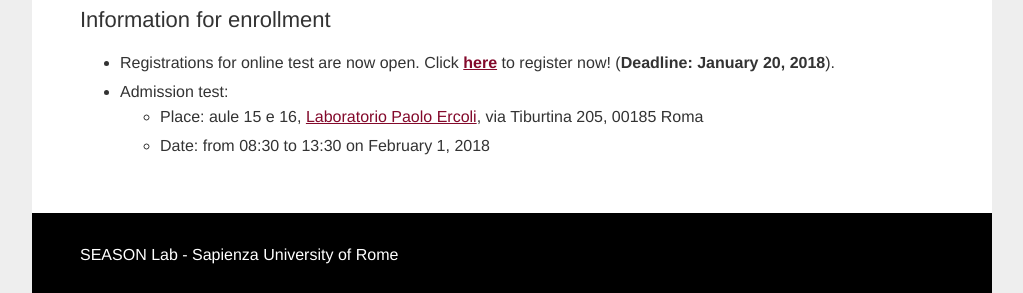
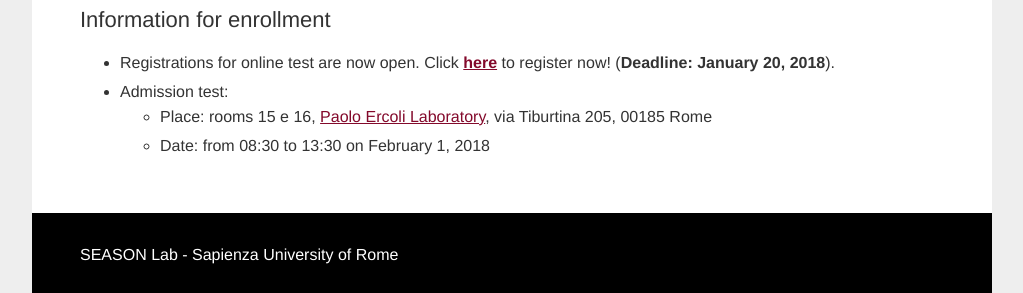
Before and after one commit to season-lab/season-lab.github.io, a Jekyll site: the page built from CyberChallengeIT.md, in a window 1280 px wide. Shown: the part 778-1071 px from the top of the page, without its empty margins (128-1151 px from the left). Built offline with Jekyll 4.4.1, drawn with Linux system fonts in a browser that asks for light colours.

Commit message:
cyberchallenge.it

```diff
--- a/CyberChallengeIT.md
+++ b/CyberChallengeIT.md
@@ -22,5 +22,5 @@ If you are young, have good programming knowledge, and want to further improve y
 
 * Registrations for online test are now open. Click **[here](https://cyberchallenge.it/register)** to register now! (**Deadline: January 20, 2018**).
 * Admission test:
-	* Place: aule 15 e 16, [Laboratorio Paolo Ercoli](http://tiburlab.dis.uniroma1.it), via Tiburtina 205, 00185 Roma
+	* Place: rooms 15 e 16, [Paolo Ercoli Laboratory](http://tiburlab.dis.uniroma1.it), via Tiburtina 205, 00185 Rome
 	* Date: from 08:30 to 13:30 on February 1, 2018
```
